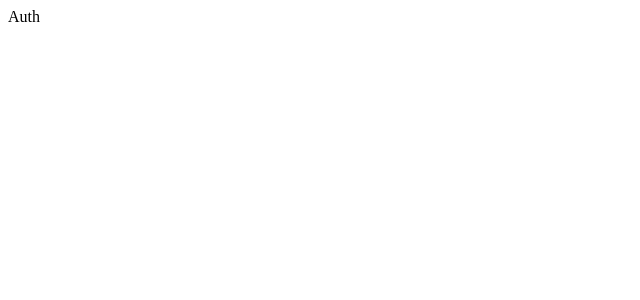
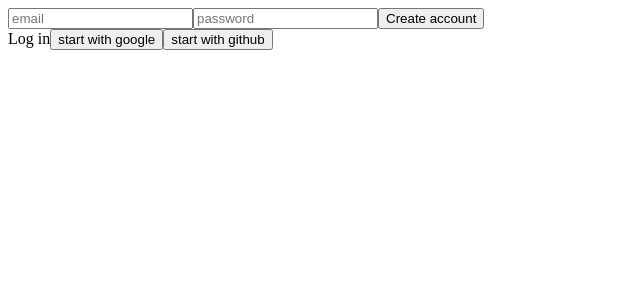
Before and after one commit to seo-seoungjun/react-twitter, a React (Create React App) app: page / in a window 1280 px wide. Shown: the top 300 px of the page, without its empty margins (0-640 px from the left). Built offline with nearby package versions, Linux system fonts and the light colour scheme; no server answers.

Commit message:
feat: Email log-in(#6)
이메일 로그인 기능 추가
close:#6

```diff
--- a/src/components/App.js
+++ b/src/components/App.js
@@ -1,8 +1,21 @@
-import React from 'react';
+import React, { useEffect, useState } from 'react';
 import AppRouters from './Router';
+import { authService } from '../myBase';
 
 function App() {
-  return <AppRouters />;
+  const [isLoggedIn, setIsLoggedIn] = useState(authService.currentUser);
+  const [init, setInit] = useState(false);
+  useEffect(() => {
+    authService.onAuthStateChanged((user) => {
+      if (user) {
+        setIsLoggedIn(true);
+      } else {
+        setIsLoggedIn(false);
+      }
+      setInit(true);
+    });
+  }, []);
+  return <>{init ? <AppRouters isLoggedIn={isLoggedIn} /> : 'initialize,,,'}</>;
 }
 
 export default App;
--- a/src/components/Router.js
+++ b/src/components/Router.js
@@ -1,4 +1,3 @@
-import React, { useState } from 'react';
 import {
   HashRouter as Router,
   Route,
@@ -7,8 +6,7 @@
 import Home from '../routes/Home';
 import Auth from '../routes/Auth';
 
-const AppRouters = () => {
-  const [isLoggedIn, setIsLoggedIn] = useState(false);
+const AppRouters = ({ isLoggedIn }) => {
   return (
     <Router>
       <Switch>
--- a/src/routes/Auth.js
+++ b/src/routes/Auth.js
@@ -1,5 +1,65 @@
-import React from 'react';
+import React, { useState } from 'react';
+import { authService } from '../myBase';
 
-const Auth = () => <span>Auth</span>;
+const Auth = () => {
+  const [email, setEmail] = useState('');
+  const [password, setPassword] = useState('');
+  const [newAccount, setNewAccount] = useState(true);
+  const onChange = (e) => {
+    const { name, value } = e.target;
+    if (name === 'email') {
+      setEmail(value);
+    } else if (name === 'password') {
+      setPassword(value);
+    }
+  };
+  const onSubmit = async (e) => {
+    e.preventDefault();
+    try {
+      let data;
+      if (newAccount) {
+        data = await authService.createUserWithEmailAndPassword(
+          email,
+          password
+        );
+      } else {
+        data = await authService.signInWithEmailAndPassword(email, password);
+      }
+    } catch (err) {
+      alert(err.message);
+    }
+  };
+  const toggleAccount = () => {
+    setNewAccount((prev) => !prev);
+  };
+  return (
+    <div>
+      <form onSubmit={onSubmit}>
+        <input
+          name="email"
+          value={email}
+          onChange={onChange}
+          type="text"
+          placeholder="email"
+          required
+        ></input>
+        <input
+          name="password"
+          value={password}
+          onChange={onChange}
+          type="password"
+          placeholder="password"
+          required
+        ></input>
+        <input type="submit" value={newAccount ? 'Create account' : 'Log in'} />
+      </form>
+      <span onClick={toggleAccount}>
+        {newAccount ? 'Log in' : 'Create account'}
+      </span>
+      <button>start with google</button>
+      <button>start with github</button>
+    </div>
+  );
+};
 
 export default Auth;
```
Also changed, not shown: src/firebase.js (deleted, +0 -15 lines), src/index.js (+0 -7 lines).
